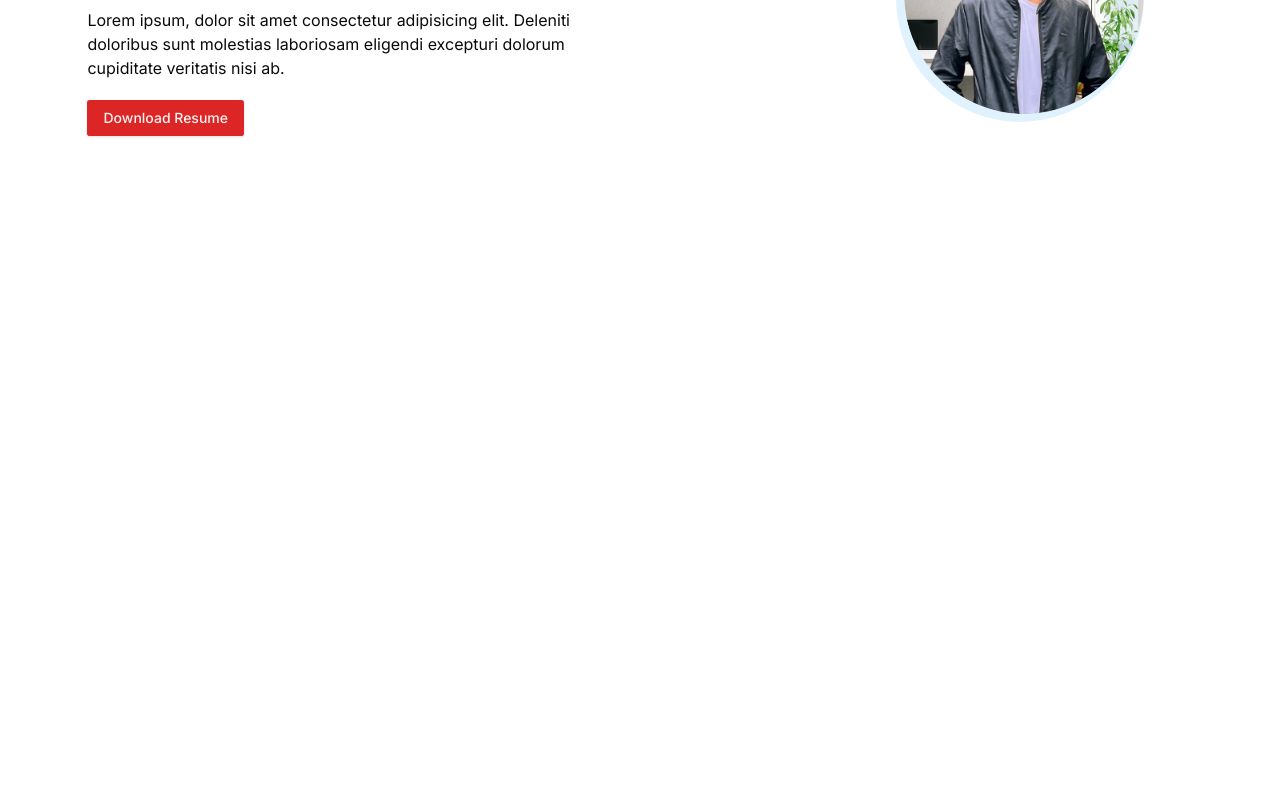
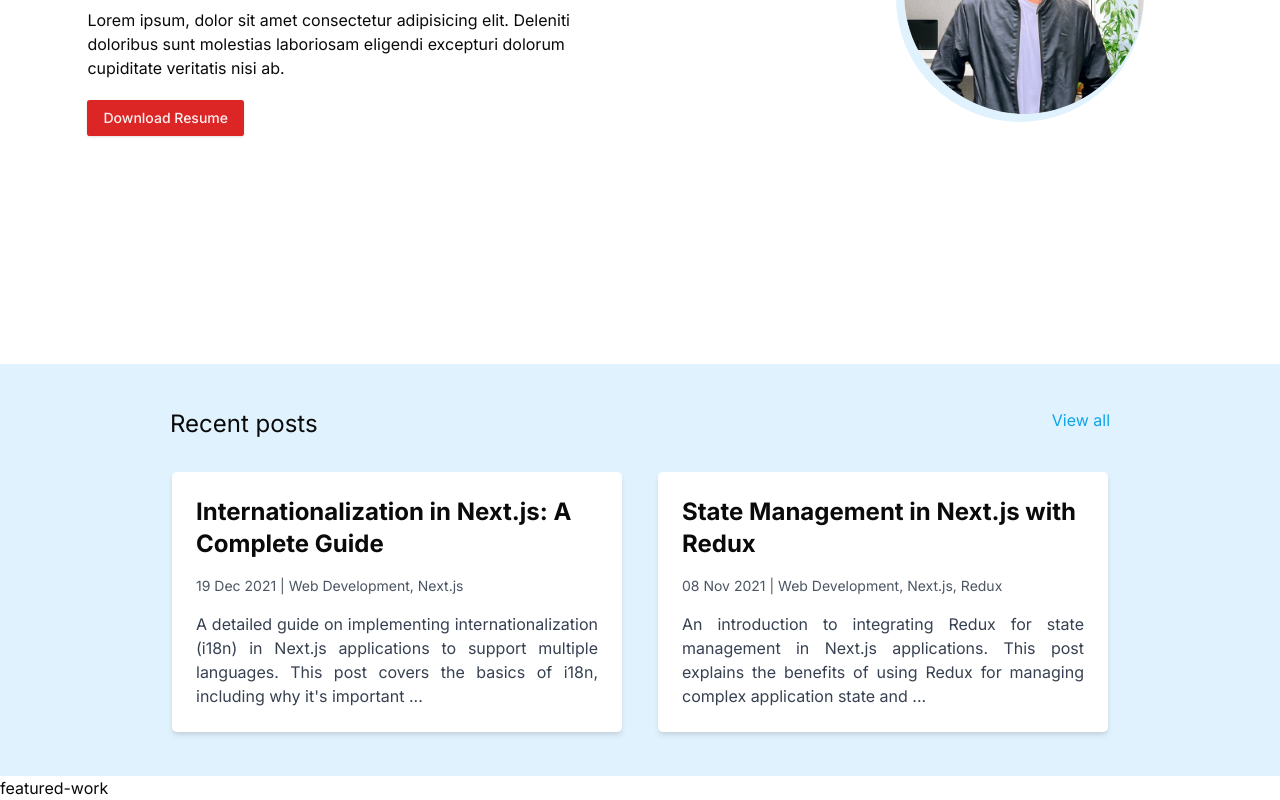
Before and after one commit to tharuAnish/blog-site, a Next.js app: page / in a window 1280 px wide. Shown: the part 436-1236 px from the top of the page. Before the commit the page ends 800 px from the top, so only its background shows below. Built offline with nearby package versions, Linux system fonts and the light colour scheme.

Commit message:
added a recent-posts on landing page

```diff
--- a/app/page.tsx
+++ b/app/page.tsx
@@ -1,10 +1,14 @@
+import FeaturedWork from "@/components/landing-page/featured-work"
 import HeroSection from "@/components/landing-page/hero-section"
+import RecentPosts from "@/components/landing-page/recent-posts"
 import Image from "next/image"
 
 export default function Home() {
   return (
     <>
       <HeroSection />
+      <RecentPosts />
+      <FeaturedWork />
     </>
   )
 }
--- /dev/null
+++ b/components/landing-page/featured-work.tsx
@@ -0,0 +1,5 @@
+import React from "react"
+
+export default function FeaturedWork() {
+  return <div>featured-work</div>
+}
--- a/components/landing-page/recent-posts.tsx
+++ b/components/landing-page/recent-posts.tsx
@@ -1,5 +1,51 @@
-import React from "react"
+import { blogs } from "@/data/blogs"
+import Link from "next/link"
 
-export default function RecentPosts() {
-  return <div>recent-post</div>
+const RecentPosts: React.FC = () => {
+  // Sort blogs by date in descending order
+  const sortedBlogs = blogs.sort(
+    (a, b) => new Date(b.date).getTime() - new Date(a.date).getTime()
+  )
+  // Get the two most recent blogs
+  const recentBlogs = sortedBlogs.slice(0, 2)
+
+  // Function to truncate description to 25 words
+  const truncateDescription = (description: string) => {
+    const words = description.split(" ")
+    if (words.length > 25) {
+      return words.slice(0, 25).join(" ") + " ..."
+    }
+    return description
+  }
+
+  return (
+    <div className="py-11 bg-sky-100">
+      <main className="max-w-[940px] mx-auto ">
+        <div className="flex justify-between mb-4">
+          <h2 className="text-2xl mb-4">Recent posts</h2>
+          <Link className="text-sky-500" href="/blog">
+            View all
+          </Link>
+        </div>
+        <div className="flex justify-center gap-9 ">
+          {recentBlogs.map((blog, index) => (
+            <div
+              key={index}
+              className="bg-white p-6 w-[450px] rounded-lg shadow-md"
+            >
+              <h3 className="text-2xl font-bold mb-4">{blog.title}</h3>
+              <p className="text-gray-600 text-sm my-4 ">
+                {blog.date} | {blog.categories.join(", ")}
+              </p>
+              <p className="text-gray-700 text-justify">
+                {truncateDescription(blog.description)}
+              </p>
+            </div>
+          ))}
+        </div>
+      </main>
+    </div>
+  )
 }
+
+export default RecentPosts
--- /dev/null
+++ b/data/blogs.tsx
@@ -0,0 +1,73 @@
+// data/blogs.ts
+export const blogs = [
+  {
+    title: "Getting Started with Next.js",
+    date: "15 Mar 2021",
+    categories: ["Web Development", "Next.js"],
+    description:
+      "A beginner's guide to building web applications with Next.js. This post covers everything you need to get started, from setting up a new Next.js project to understanding the basics of routing and deployment. You'll learn how to create pages, use static and dynamic routing, and leverage Next.js features to build fast, modern web applications. Whether you're new to web development or looking to add Next.js to your toolkit, this guide will provide you with a solid foundation to start building your own projects.",
+  },
+  {
+    title: "Top 10 React Libraries for 2021",
+    date: "10 Apr 2021",
+    categories: ["Web Development", "React"],
+    description:
+      "An overview of the most popular and useful React libraries that you should consider using in 2021. This post explores libraries for state management, UI components, data fetching, and more. Each library is discussed in terms of its features, benefits, and use cases, helping you to decide which ones to integrate into your projects. By the end of this article, you'll have a curated list of tools that can enhance your development workflow and improve the quality of your React applications.",
+  },
+  {
+    title: "Optimizing Performance in Next.js Applications",
+    date: "22 May 2021",
+    categories: ["Web Development", "Next.js"],
+    description:
+      "Learn techniques to improve the performance of your Next.js applications. This post covers various optimization strategies, including code splitting, lazy loading, server-side rendering (SSR), and static site generation (SSG). You'll also discover how to use Next.js built-in features to reduce load times and enhance user experience. By implementing these performance optimization techniques, you can ensure that your Next.js applications are fast, efficient, and scalable, providing a better experience for your users.",
+  },
+  {
+    title: "Understanding Server-Side Rendering with Next.js",
+    date: "05 Jun 2021",
+    categories: ["Web Development", "Next.js"],
+    description:
+      "A comprehensive guide to server-side rendering (SSR) in Next.js. This article explains what SSR is, its benefits over client-side rendering (CSR), and how to implement SSR in your Next.js projects. You'll learn how SSR can improve SEO, enhance performance, and provide a better user experience. The guide includes practical examples and tips on how to use Next.js features like getServerSideProps to fetch data and render pages on the server. By the end of this post, you'll have a clear understanding of how to leverage SSR in your Next.js applications.",
+  },
+  {
+    title: "Styling in Next.js with Styled Components",
+    date: "18 Jul 2021",
+    categories: ["Web Development", "Next.js"],
+    description:
+      "Explore how to use Styled Components in Next.js for creating dynamic, themeable, and maintainable styles. This post walks you through setting up Styled Components in a Next.js project, creating and using styled components, and managing themes. You'll learn how to leverage the power of CSS-in-JS to write modular and reusable styles. The article also covers best practices and performance considerations to ensure your styled components are efficient and scalable. By the end of this guide, you'll be able to create beautifully styled Next.js applications with ease.",
+  },
+  {
+    title: "Building a REST API with Next.js",
+    date: "30 Aug 2021",
+    categories: ["Web Development", "Next.js"],
+    description:
+      "Step-by-step tutorial on how to create a REST API using Next.js and Node.js. This post covers setting up your Next.js project, creating API routes, and handling requests and responses. You'll learn how to use Next.js API routes to build a backend for your application, enabling you to handle data operations such as CRUD (Create, Read, Update, Delete). The tutorial includes practical examples and best practices for structuring your API and ensuring it is secure and efficient. By the end of this article, you'll be able to build robust REST APIs with Next.js.",
+  },
+  {
+    title: "Next.js vs. Gatsby: Which One to Choose?",
+    date: "12 Sep 2021",
+    categories: ["Web Development", "Next.js", "Gatsby"],
+    description:
+      "A comparison between Next.js and Gatsby, highlighting their differences, use cases, and performance benchmarks. This post explores the strengths and weaknesses of each framework, helping you decide which one is best suited for your project. You'll learn about their architecture, development experience, deployment options, and community support. The article also includes performance comparisons and real-world examples to illustrate the scenarios where each framework excels. By the end of this post, you'll have a clear understanding of whether Next.js or Gatsby is the right choice for your next web development project.",
+  },
+  {
+    title: "Deploying Next.js Apps on Vercel",
+    date: "25 Oct 2021",
+    categories: ["Web Development", "Next.js"],
+    description:
+      "Learn how to deploy your Next.js applications seamlessly on Vercel. This post covers the entire deployment process, from setting up your Vercel account to configuring your project for deployment. You'll discover how to use Vercel's features to optimize your deployment, including automatic builds, previews, and custom domains. The article also provides tips on monitoring and optimizing your deployed application for performance and scalability. By following this guide, you can ensure that your Next.js apps are deployed quickly and efficiently on Vercel's powerful platform.",
+  },
+  {
+    title: "State Management in Next.js with Redux",
+    date: "08 Nov 2021",
+    categories: ["Web Development", "Next.js", "Redux"],
+    description:
+      "An introduction to integrating Redux for state management in Next.js applications. This post explains the benefits of using Redux for managing complex application state and provides a step-by-step guide on setting up Redux in a Next.js project. You'll learn how to create actions, reducers, and store, and how to connect your components to the Redux store using React-Redux. The article includes practical examples and best practices to ensure your state management logic is clean, efficient, and maintainable. By the end of this guide, you'll be able to manage state effectively in your Next.js applications using Redux.",
+  },
+  {
+    title: "Internationalization in Next.js: A Complete Guide",
+    date: "19 Dec 2021",
+    categories: ["Web Development", "Next.js"],
+    description:
+      "A detailed guide on implementing internationalization (i18n) in Next.js applications to support multiple languages. This post covers the basics of i18n, including why it's important and the challenges it addresses. You'll learn how to set up and configure i18n in a Next.js project, manage translations, and handle language switching. The guide also provides tips on optimizing your application for performance and ensuring a seamless user experience across different languages. By the end of this article, you'll be equipped with the knowledge and tools to build multilingual Next.js applications that cater to a global audience.",
+  },
+]
```
